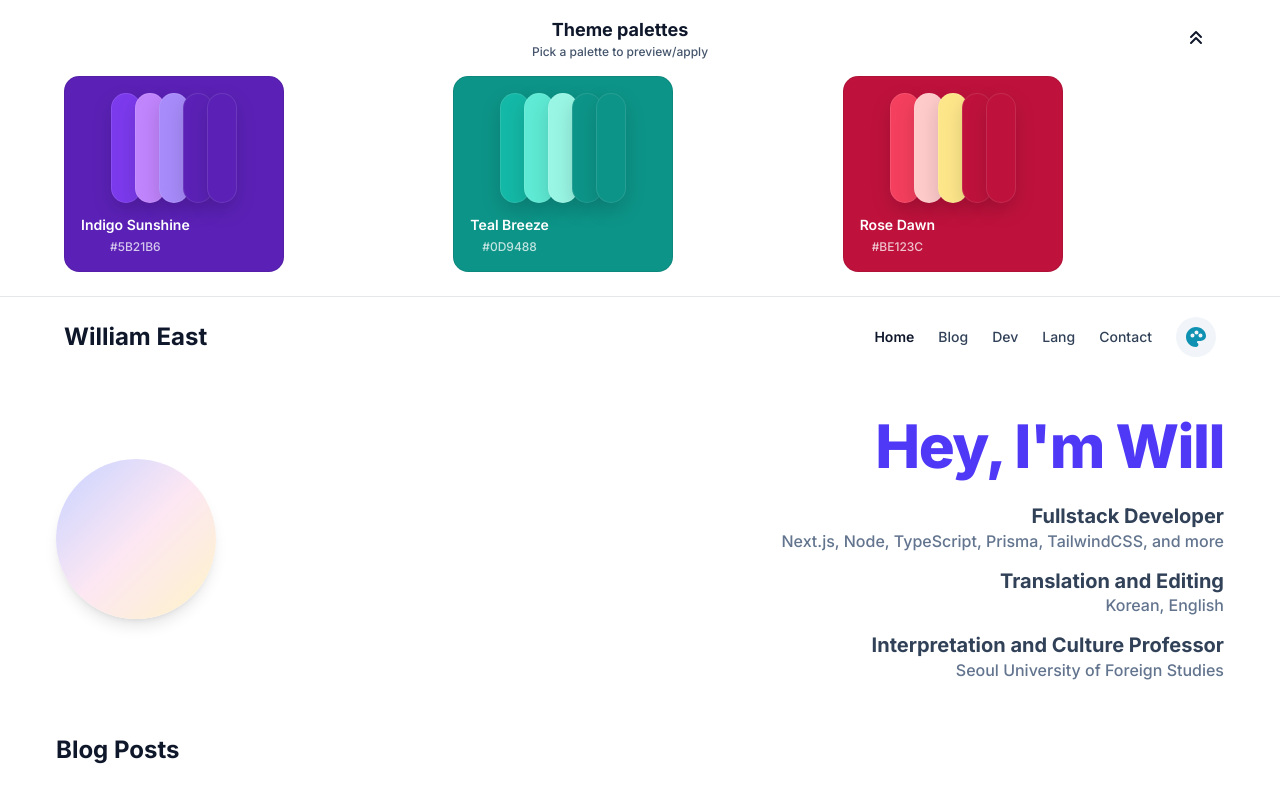
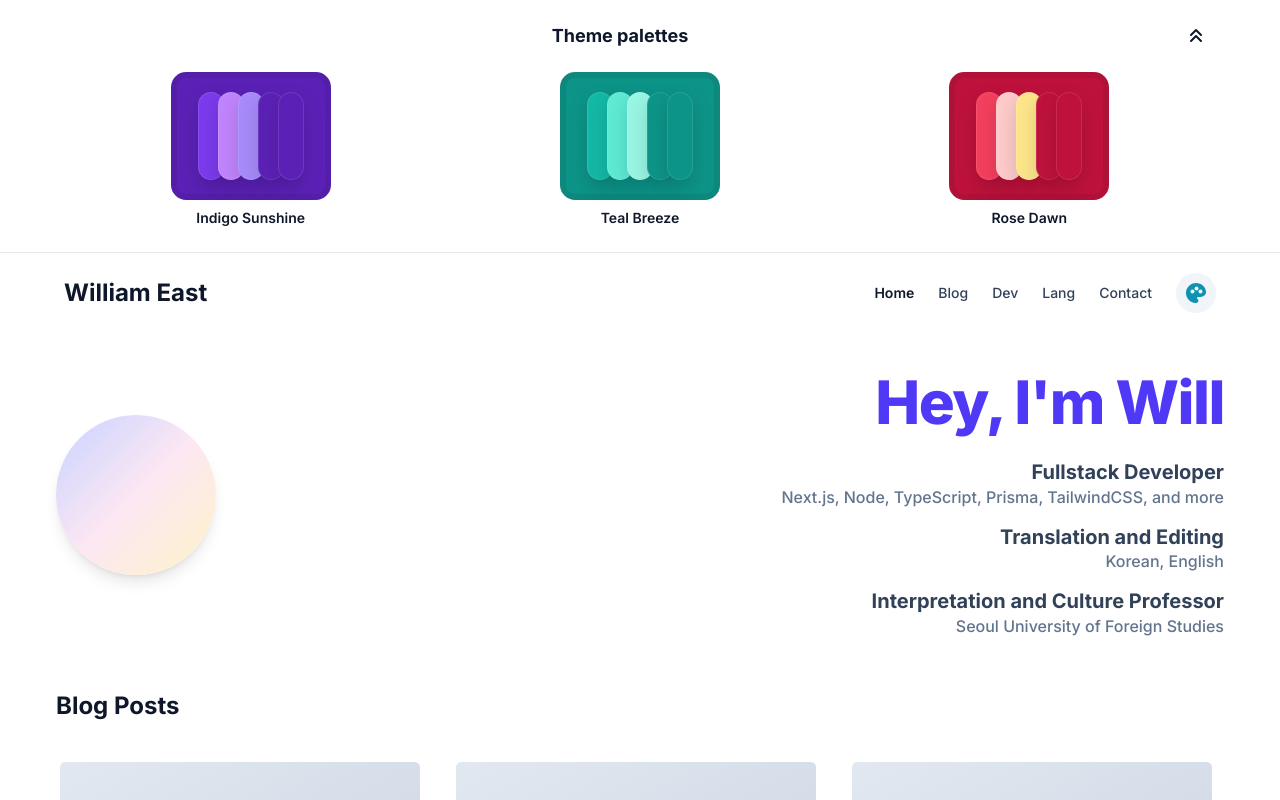
Before and after one commit to wjbetech/blogfolio, a Next.js app: page / in a window 1280 px wide. Both pictures are taken after a click on the button 1196 px from the left and 40 px from the top of the page. Shown: the top 800 px of the page. Built offline with nearby package versions, Linux system fonts and the light colour scheme.

Commit message:
feat/theme-drawer: fixed hover border issue

```diff
--- a/src/components/Palettes/Palette.tsx
+++ b/src/components/Palettes/Palette.tsx
@@ -5,26 +5,6 @@ type Palette = {
   name: string;
   colors: string[]; // hex colors, first is base
 };
-
-function hexToRgb(hex: string) {
-  const cleaned = hex.replace("#", "");
-  const bigint = parseInt(
-    cleaned.length === 3
-      ? cleaned
-          .split("")
-          .map((c) => c + c)
-          .join("")
-      : cleaned,
-    16
-  );
-  return { r: (bigint >> 16) & 255, g: (bigint >> 8) & 255, b: bigint & 255 };
-}
-
-function isDark(hex: string) {
-  const { r, g, b } = hexToRgb(hex);
-  const luminance = (0.299 * r + 0.587 * g + 0.114 * b) / 255;
-  return luminance < 0.5;
-}
 
 export default function Palette({
   palette,
@@ -40,29 +20,31 @@ export default function Palette({
   // pad with base color if needed
   while (bars.length < 5) bars.push(base);
 
-  const dark = isDark(base);
-  const textColor = dark ? "#ffffff" : "#0f172a";
-
   // visual sizing for the pill bars (matching reference image)
-  const barWidth = 30;
-  const barHeight = 110;
-  const barSpacing = 24; // spacing between bar centers
+  const barWidth = 26;
+  const barHeight = 88;
+  const barSpacing = 20; // spacing between bar centers
 
   const totalWidth = barSpacing * (bars.length - 1) + barWidth;
 
   return (
+    <div className="flex flex-col items-center gap-2 shrink-0">
       <button
         onClick={() => onSelect(palette.id)}
         aria-pressed={selected}
-      className="w-55 shrink-0 rounded-2xl transition-all hover:shadow-lg flex flex-col p-4 gap-3"
+        className={
+          "w-40 h-32 rounded-2xl transition-all hover:shadow-lg flex items-center justify-center shrink-0 border-[6px] border-transparent" +
+          (selected
+            ? "" // selected uses inline border style below
+            : "border border-[rgba(0,0,0,0.08)] hover:border-[6px] hover:border-slate-200 cursor-pointer")
+        }
         style={{
           backgroundColor: base,
-        border: selected ? "2px solid rgba(99, 102, 241, 0.4)" : "1px solid rgba(0,0,0,0.08)",
-        color: textColor
+          border: selected ? "6px solid teal" : undefined
         }}>
         {/* layered pill bars */}
         <div
-        className="relative mx-auto"
+          className="relative"
           style={{
             width: totalWidth,
             height: barHeight
@@ -89,27 +71,10 @@ export default function Palette({
             );
           })}
         </div>
+      </button>
 
-      <div className="text-center">
-        <div className="text-sm font-semibold truncate mb-1" style={{ color: textColor }}>
-          {palette.name}
+      {/* Title below the palette box */}
+      <div className="text-center text-sm font-semibold text-slate-900">{palette.name}</div>
     </div>
-        <div
-          className="text-xs truncate"
-          style={{
-            color: dark ? "rgba(255,255,255,0.75)" : "rgba(15,23,42,0.6)"
-          }}>
-          {base}
-        </div>
-      </div>
-
-      {selected ? (
-        <div
-          className="text-xs font-medium px-2 py-1 rounded-md text-center"
-          style={{ background: "rgba(0,0,0,0.08)", color: textColor }}>
-          Active
-        </div>
-      ) : null}
-    </button>
   );
 }
--- a/src/components/ThemeDrawer/ThemeDrawer.tsx
+++ b/src/components/ThemeDrawer/ThemeDrawer.tsx
@@ -41,7 +41,6 @@ export default function ThemeDrawer({
           <div className="max-w-7xl mx-auto py-4 flex items-center justify-between px-16">
             <div className="flex flex-col mx-auto">
               <h3 className="text-lg font-bold m-auto place-self-center">Theme palettes</h3>
-              <p className="text-xs text-slate-600">Pick a palette to preview/apply</p>
             </div>
 
             <div>
```
Lines whose indentation alone changed are shown as unchanged.
